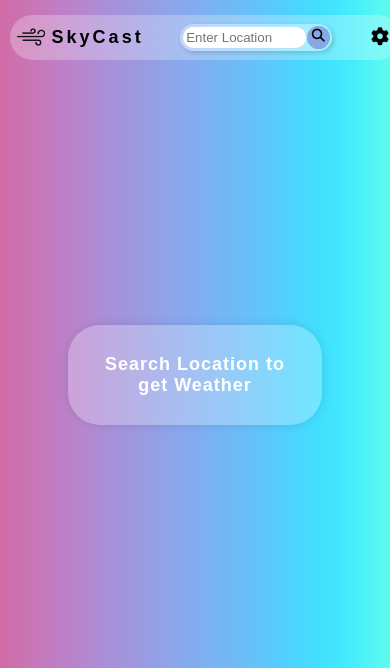
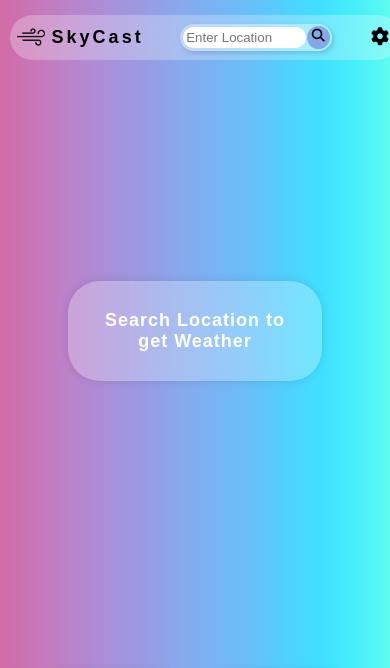
Before and after one commit to GauravOP-03/SkyCast, a plain HTML site: page index.html in a window 390 px wide. Shown: the top 668 px of the page. Drawn offline with nearby package versions, Linux system fonts and the light colour scheme.

```diff
--- a/styles.css
+++ b/styles.css
@@ -737,6 +737,10 @@
 }
 
 @media (max-width: 450px){
+    .content{
+        height: 40vh;
+        min-height: 200px;
+    }
     footer div a{
         /* width: 50%; */
 
```
